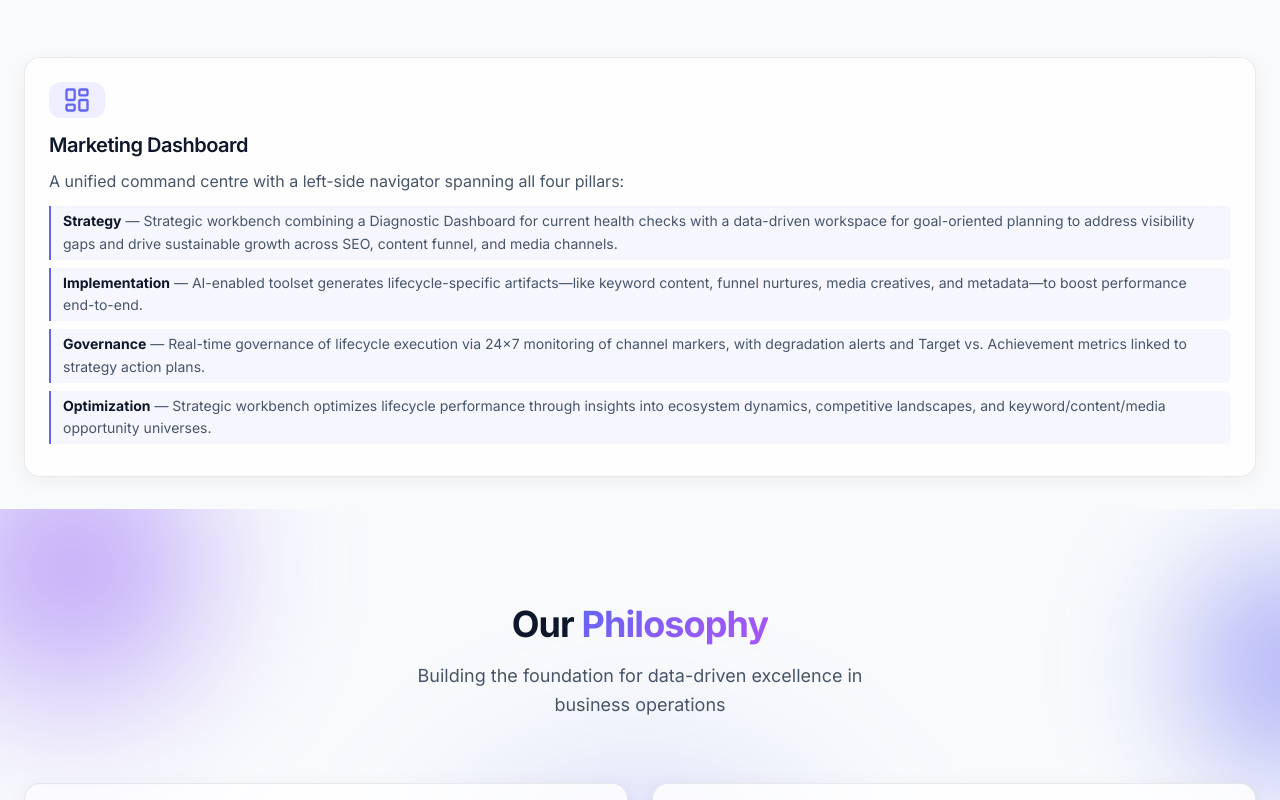
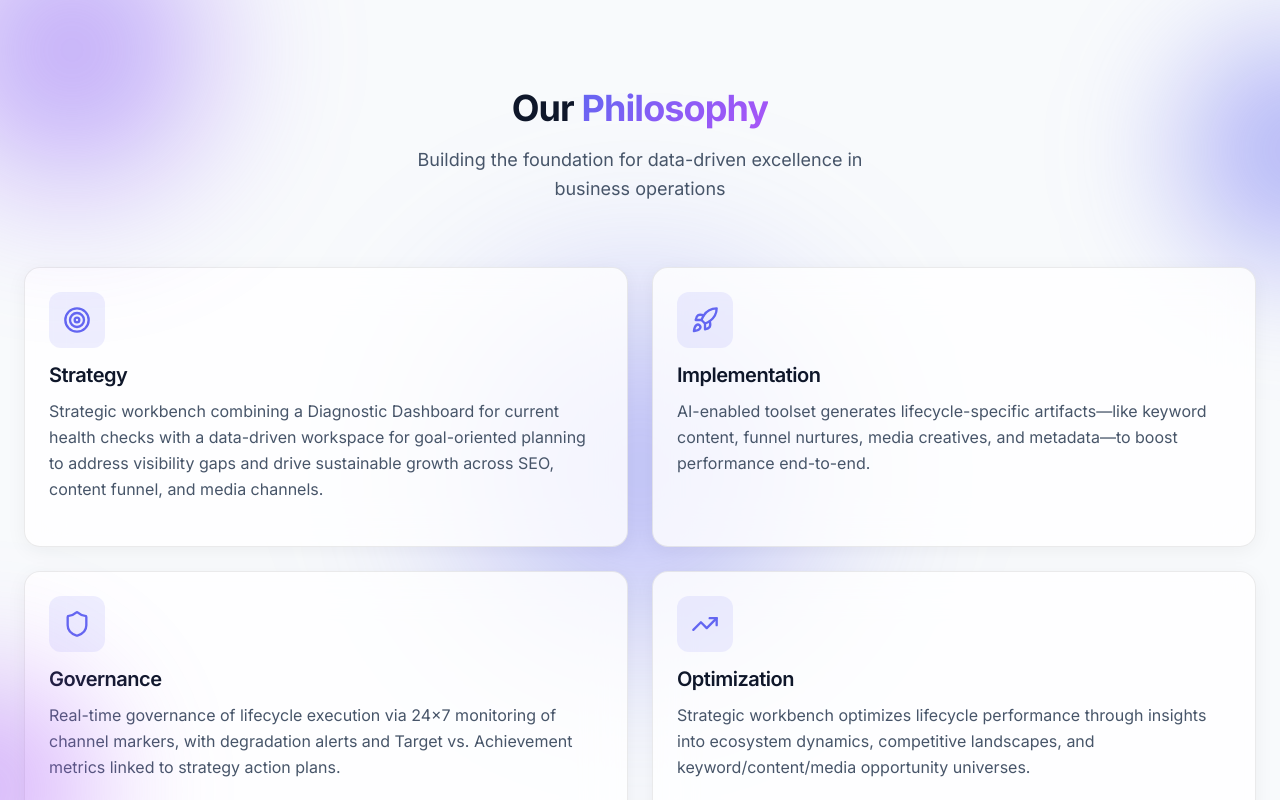
Before and after one commit to around-a-bit/4Sight-web-frontend, a React (Vite) app: page / in a window 1280 px wide. Shown: the part 880-1680 px from the top of the page. Built offline with nearby package versions, Linux system fonts and the light colour scheme; no server answers.

Commit message:
changes done

```diff
--- a/src/components/home/EthosSection.jsx
+++ b/src/components/home/EthosSection.jsx
@@ -1,10 +1,7 @@
 import { motion, AnimatePresence } from 'framer-motion';
 import { useState } from 'react';
-import { Target, Rocket, Shield, TrendingUp, ExternalLink, X, ZoomIn, LayoutDashboard } from 'lucide-react';
+import { Target, Rocket, Shield, TrendingUp, ExternalLink, X, ZoomIn } from 'lucide-react';
 import './EthosSection.css';
-
-// Import marketing dashboard screenshot
-import marketingDashboardImg from '../../assets/marketing-dashboard.jpeg';
 
 // Import dashboard screenshots
 import strategyDashboardImg from '../../assets/strategy-dashboard.png';
@@ -12,33 +9,13 @@ import implementationDashboardImg from '../../assets/implementation-dashboard.pn
 import governanceDashboardImg from '../../assets/governance-dashboard.png';
 import optimizationDashboardImg from '../../assets/optimization-dashboard.png';
 
-// Marketing Dashboard featured card
-const marketingDashboardStatement = {
-    id: 0,
-    icon: LayoutDashboard,
-    title: 'Marketing Dashboard',
-    description: (
-        <>
-            A unified command centre with a left-side navigator spanning all four pillars:
-            <ul className="md-nav-list">
-                <li><strong>Strategy</strong> — Strategic workbench combining a Diagnostic Dashboard for current health checks with a data-driven workspace for goal-oriented planning to address visibility gaps and drive sustainable growth across SEO, content funnel, and media channels.</li>
-                <li><strong>Implementation</strong> — AI-enabled toolset generates lifecycle-specific artifacts—like keyword content, funnel nurtures, media creatives, and metadata—to boost performance end-to-end.</li>
-                <li><strong>Governance</strong> — Real-time governance of lifecycle execution via 24×7 monitoring of channel markers, with degradation alerts and Target vs. Achievement metrics linked to strategy action plans.</li>
-                <li><strong>Optimization</strong> — Strategic workbench optimizes lifecycle performance through insights into ecosystem dynamics, competitive landscapes, and keyword/content/media opportunity universes.</li>
-            </ul>
-        </>
-    ),
-    dashboardLabel: 'Marketing Dashboard',
-    dashboardImage: marketingDashboardImg,
-};
-
 // SIGO Framework - Strategy, Implementation, Governance, Optimization
 const ethosStatements = [
     {
         id: 1,
         icon: Target,
         title: 'Strategy',
-        description: 'Strategic workbench that combines a Diagnostic Dashboard for current health check with a data driven workspace for Goal oriented planning to address health issues related to search visibility and drive sustainable keyword led growth.',
+        description: 'Strategic workbench combining a Diagnostic Dashboard for current health checks with a data-driven workspace for goal-oriented planning to address visibility gaps and drive sustainable growth across SEO, content funnel, and media channels.',
         dashboardLabel: 'Strategy Dashboard',
         dashboardImage: strategyDashboardImg,
     },
@@ -46,7 +23,7 @@ const ethosStatements = [
         id: 2,
         icon: Rocket,
         title: 'Implementation',
-        description: 'AI enabled toolset to generate artifacts like Blogs, FAQs, Meta Tags etc., needed to boost SEO performance.',
+        description: 'AI-enabled toolset generates lifecycle-specific artifacts—like keyword content, funnel nurtures, media creatives, and metadata—to boost performance end-to-end.',
         dashboardLabel: 'Implementation Dashboard',
         dashboardImage: implementationDashboardImg,
     },
@@ -54,7 +31,7 @@ const ethosStatements = [
         id: 3,
         icon: Shield,
         title: 'Governance',
-        description: 'Real time governance of SEO implementation by 24×7 monitoring of Search Engine Markers and providing real time alerts for performance degradation. Additionally it provides Target Vs Achievement metrics in terms of SEO action plan finalized in the strategy phase.',
+        description: 'Real-time governance of lifecycle execution via 24×7 monitoring of channel markers, with degradation alerts and Target vs. Achievement metrics linked to strategy action plans.',
         dashboardLabel: 'Governance Dashboard',
         dashboardImage: governanceDashboardImg,
     },
@@ -62,7 +39,7 @@ const ethosStatements = [
         id: 4,
         icon: TrendingUp,
         title: 'Optimization',
-        description: 'Strategic workbench to optimize SEO performance by providing insights related to ecosystem, competition & keyword universe.',
+        description: 'Strategic workbench optimizes lifecycle performance through insights into ecosystem dynamics, competitive landscapes, and keyword/content/media opportunity universes.',
         dashboardLabel: 'Optimization Dashboard',
         dashboardImage: optimizationDashboardImg,
     },
@@ -212,21 +189,6 @@ const EthosSection = () => {
 
     return (
         <>
-        {/* Marketing Dashboard Featured Flip Card */}
-        <section className="marketing-dashboard-section">
-            <div className="marketing-dashboard-container">
-                <motion.div
-                    initial={{ opacity: 0, y: 40 }}
-                    whileInView={{ opacity: 1, y: 0 }}
-                    viewport={{ once: true }}
-                    transition={{ duration: 0.7, ease: 'easeOut' }}
-                    className="marketing-flip-card-wrapper"
-                >
-                    <FlipCard statement={marketingDashboardStatement} onImageClick={openLightbox} />
-                </motion.div>
-            </div>
-        </section>
-
         <section className="ethos-section">
             <div className="ethos-container">
                 <motion.div
--- a/src/data/blogContent1.js
+++ b/src/data/blogContent1.js
@@ -8,154 +8,115 @@
 export const blogPosts = [
     {
         id: '1',
-        slug: 'fragmented-search-new-trend-disrupting-traditional-seo',
-        title: 'Fragmented Search: The New Search Trend Disrupting Traditional SEO',
-        excerpt: 'Fragmented search is reshaping SEO beyond Google. Learn what it is, why it matters, and how brands must adapt with cross-platform visibility.',
-        author: { name: 'TDSC Research Team' },
+        slug: 'mastering-the-art-how-to-generate-content-that-communicates-effectively',
+        title: 'Mastering the Art: How to Generate Content That Communicates Effectively',
+        excerpt: 'Unlock data-driven strategies to generate content that truly communicates. Learn how audience insights, compelling narratives, video, and AI can elevate your message.',
+        author: { name: 'Dr. Amit Kumar Das' },
         publishedDate: '2025-01-03',
-        readTime: '8 min read',
+        readTime: '6 min read',
         coverImage: '/blog-content/images/blog1-cover.jpg',
         content: `
             <section>
+                <h2>Introduction</h2>
                 <p>
-                    Since the last decade, the SEO landscape has been evolving dramatically. SEO professionals and website owners
-                    are scrambling to keep up with new technological updates such as AI chatbots and generative search engines.
-                    The current challenge lies in the rising popularity of fragmented search and the need for brands to establish
-                    cross-platform visibility.
+                    In a world saturated with information, merely creating content isn't enough. The true challenge for professionals lies in developing content that cuts through the noise, resonates deeply, and effectively communicates its intended message.
                 </p>
-
                 <p>
-                    So, if Google rankings are not the endgame anymore, the question remains:
-                    <strong>What is fragmented search and how can SEO strategies adapt to this new digital reality?</strong>
+                    This isn't just about sharing facts; it's about fostering understanding, building trust, and driving action. This post explores data-driven approaches and proven tactics to help you generate content with impact.
                 </p>
             </section>
 
             <section>
-                <h2>What Is Fragmented Search?</h2>
-
+                <h2>Background: The Deficit in Effective Communication</h2>
                 <p>
-                    Fragmented search refers to the shift away from a single, dominant search engine toward multiple platforms,
-                    interfaces, and discovery mediums where users look for information. Users now utilise social platforms,
-                    community spaces, and AI assistants to satisfy their queries or search for products.
+                    The digital landscape is a battlefield for attention. Marketers face increasing pressure to produce material that not only informs but also persuades.
                 </p>
-
                 <p>
-                    As a result, ranking first on a Google SERP often means little when users may never visit the website itself.
+                    <strong>The Problem:</strong> It is not a lack of information, but a deficit in the effective communication of that information.
                 </p>
-
-                <p><strong>Consider this example:</strong></p>
-
                 <p>
-                    A customer discovers a new model of headphones in a YouTube haul video. She screenshots the product name and
-                    searches it on Google. After reading only the AI summary, she visits Amazon to read reviews. Still unsure,
-                    she asks about the product on Reddit. Her final decision is shaped by peer discussions rather than the
-                    brand's website.
-                </p>
-
-                <p>
-                    Traditional SEO strategies do not control brand perception across these platforms. Today, whether a brand
-                    gets lost or stands out depends heavily on cross-platform visibility—especially when targeting millennials
-                    and Gen Z.
+                    <strong>The Solution:</strong> Understanding audience needs, adapting to evolving consumption habits, and leveraging new technologies.
                 </p>
             </section>
 
             <section>
-                <h2>Every Platform Has Its Own Language</h2>
+                <h2>Main Content</h2>
+                <h3>1. Understanding Your Audience: The Foundation</h3>
+                <p>
+                    Effective communication begins with a profound understanding of your audience. This goes beyond basic demographics; it delves into:
+                </p>
+                <ul>
+                    <li><strong>Pain Points & Aspirations:</strong> What keeps them up at night?</li>
+                    <li><strong>Consumption Habits:</strong> Where and how do they prefer to receive information?</li>
+                </ul>
 
+                <h3>2. Crafting Credibility: Narrative and Proof</h3>
                 <p>
-                    The type of content that performs well depends entirely on the platform. Content considered authoritative
-                    on Google may feel untrustworthy or irrelevant elsewhere.
+                    Building trust is central to communication. Your content must be authoritative and supported by evidence.
+                </p>
+                <ul>
+                    <li><strong>The Impact of Case Studies:</strong> Case studies transform abstract benefits into tangible results. According to the Content Marketing Institute, 36% of marketers cite case studies as highly effective for building buyer confidence.</li>
+                    <li><strong>Diverse Formats:</strong> In 2025, short-form video (60%) and long-form video (38%) were the most popular formats (HubSpot). Utilizing diverse formats ensures your message reaches your audience where they are.</li>
+                </ul>
+
+                <h3>3. The Future of Communication: AI Integration</h3>
+                <p>
+                    The landscape is rapidly evolving with Artificial Intelligence. AI tools assist with ideation, drafting, and personalization, making generation more efficient.
+                </p>
+                <p>
+                    <strong>Stat Check:</strong> Approximately 94% of marketers plan to use AI in their content processes by 2026 (HubSpot).
                 </p>
 
+                <h3>4. Communicating Data: Telling the Story</h3>
+                <p>
+                    Raw data alone is rarely impactful; it needs context. To communicate data effectively to stakeholders:
+                </p>
                 <ul>
-                    <li><strong>TikTok & Instagram Reels:</strong> Short, emotional, story-driven content</li>
-                    <li><strong>Reddit:</strong> Detailed, real-life inspired discussions</li>
-                    <li><strong>AI Assistants & Chatbots:</strong> Precise, factual, source-backed answers</li>
-                    <li><strong>Pinterest:</strong> Lifestyle-oriented, visually appealing content</li>
+                    <li><strong>Contextualize:</strong> Explain why the data matters.</li>
+                    <li><strong>Simplify:</strong> Break down complex info into understandable insights.</li>
+                    <li><strong>Visualize:</strong> Use charts and graphs to highlight key trends at a glance.</li>
                 </ul>
+            </section>
 
+            <section>
+                <h2>Real-World Success Stories</h2>
                 <p>
-                    Reposting the same content across every platform is ineffective and can even backfire. Instead, a single
-                    idea—such as a blog—should be repurposed into multiple native formats.
+                    The power of effective content is evident in its ability to drive results:
+                </p>
+                <ul>
+                    <li><strong>B2B Success:</strong> Companies using case studies turn prospects into buyers by illustrating real-world solutions.</li>
+                    <li><strong>Visual Storytelling:</strong> Brands leveraging customer testimonials in short video clips are harnessing high engagement rates to communicate complex ideas quickly.</li>
+                </ul>
+            </section>
+
+            <section>
+                <h2>Conclusion</h2>
+                <p>
+                    To truly generate content that communicates, you must adopt a multi-faceted strategy. By focusing on audience empathy, credible proof, AI efficiency, and data storytelling, your content will not only be seen but truly understood.
                 </p>
             </section>
 
             <section>
-                <h2>A Practical Example of Cross-Platform Content</h2>
-
+                <h2>Call-to-Action</h2>
                 <p>
-                    Imagine a chamomile tea brand publishing a blog titled
-                    <em>"The 7 Best Ways to Get a Good Night's Sleep."</em>
-                    One of the points highlights chamomile tea as a natural sleep aid.
+                    Evaluate your current content strategy:
                 </p>
-
+                <ul>
+                    <li>Are you effectively using case studies and video?</li>
+                    <li>How are you preparing for AI integration?</li>
+                </ul>
                 <p>
-                    That same idea can be transformed into:
-                </p>
-
-                <ul>
-                    <li>A Pinterest infographic with bullet points and brand logo</li>
-                    <li>An Instagram Reel explaining the tips with brand mentions</li>
-                    <li>A TikTok skit using trending audio and emotional storytelling</li>
-                </ul>
-
-                <p>
-                    Each version is tailored to the platform's consumption style while reinforcing brand recall.
+                    Share your biggest content communication challenge in the comments below!
                 </p>
             </section>
 
             <section>
-                <h2>Why Internet Searching Fragmented</h2>
-
-                <p>
-                    The shattering of search into multiple platforms is driven by several structural shifts:
-                </p>
-
+                <h2>References</h2>
                 <ul>
-                    <li>Rapid growth of AI-powered search and chat interfaces delivering direct answers</li>
-                    <li>Social platforms becoming primary discovery channels for younger users</li>
-                    <li>Platform-specific search on Amazon, Myntra, Swiggy, and Zomato</li>
-                    <li>Higher trust in peer-driven and community-based recommendations</li>
-                    <li>Perceived irrelevance and over-optimization in traditional Google results</li>
+                    <li>Content Marketing Institute: 3 Tips to Create Case Studies.</li>
+                    <li>HubSpot: Marketing Statistics.</li>
+                    <li>Pragmatic Institute: Comprehensive Guide to Communicating Data Insights.</li>
                 </ul>
-            </section>
-
-            <section>
-                <h2>Impact of Fragmented Search on Traditional SEO</h2>
-
-                <h3>1. Decline of Google-Centric SEO</h3>
-                <p>
-                    Focusing solely on Google rankings no longer guarantees visibility or traffic. Brands must build influence
-                    on non-traditional platforms where discovery actually occurs.
-                </p>
-
-                <h3>2. Shift in Content Formats</h3>
-                <p>
-                    Long-form blogs alone are insufficient. Fragmented search rewards videos, short-form content, images, and
-                    Q&A-style information. Content freshness and adaptability matter more than sheer volume.
-                </p>
-
-                <h3>3. Attribution and Measurement Challenges</h3>
-                <p>
-                    Traditional last-click attribution fails to capture true SEO impact. Users frequently discover content on
-                    one platform and convert on another, making influence harder to quantify.
-                </p>
-
-                <h3>4. Increased Importance of Personalisation</h3>
-                <p>
-                    Users now expect tailored content aligned with their preferences. Generic recommendations lose attention
-                    quickly. Leveraging user data to personalise messaging is becoming essential.
-                </p>
-            </section>
-
-            <section>
-                <h2>Conclusion</h2>
-
-                <p>
-                    As younger generations become the dominant audience online, SEO must evolve beyond rankings and keywords.
-                    Brands that understand fragmented search and invest in platform-native visibility will remain relevant,
-                    while those clinging to traditional models risk fading into obscurity.
-                </p>
             </section>
         `
     },
@@ -164,7 +125,7 @@ export const blogPosts = [
         slug: 'geo-aeo-new-buzzwords-digital-marketing',
         title: 'GEO and AEO: The New Buzzwords of Digital Marketing',
         excerpt: 'GEO and AEO are reshaping digital marketing in the age of AI. Learn what they mean, how they differ, and why SEO still matters.',
-        author: { name: 'TDSC Research Team' },
+        author: { name: 'Dr. Amit Kumar Das' },
         publishedDate: '2025-01-02',
         readTime: '10 min read',
         coverImage: '/blog-content/images/blog2-cover.png',
@@ -363,7 +324,7 @@ export const blogPosts = [
         slug: 'zero-click-searches-future-of-seo',
         title: 'Zero-Click Searches and What They Mean for the Future of SEO',
         excerpt: 'Zero-click searches are reshaping SEO strategy. Learn what they are, why they matter, and how brands can adapt for SERP-first visibility.',
-        author: { name: 'TDSC Research Team' },
+        author: { name: 'Dr. Amit Kumar Das' },
         publishedDate: '2025-01-01',
         readTime: '9 min read',
         coverImage: '/blog-content/images/blog3-cover.jpg',
```
